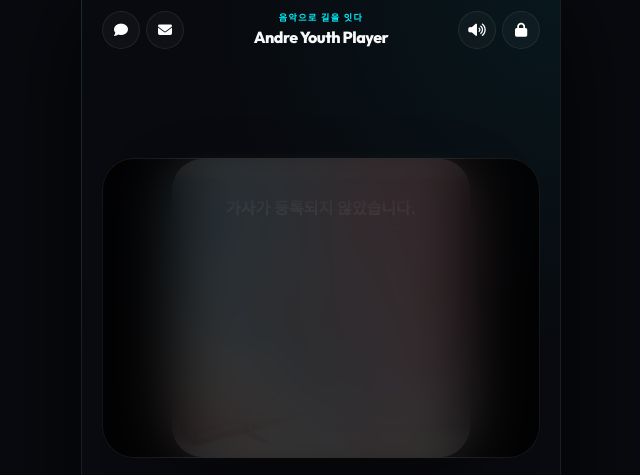
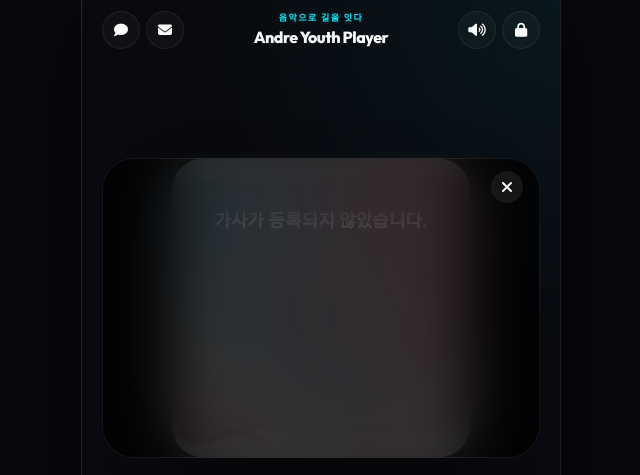
Before and after one commit to po3561/Andre_Youth_player, a plain HTML site: page index.html in a window 1280 px wide. Both pictures are taken after a click on the element 640 px from the left and 308 px from the top of the page. Shown: the top 475 px of the page, 319-959 px from the left. Drawn offline with nearby package versions, Linux system fonts and the light colour scheme; no server answers.

Commit message:
feat: improve lyrics UI (close button, larger text, prevent cutoff, better tracking)

```diff
--- a/index.css
+++ b/index.css
@@ -137,11 +137,21 @@ body {
 .lyrics-overlay {
     position: absolute; inset: 0; background: rgba(0,0,0,0.78);
     backdrop-filter: blur(30px); -webkit-backdrop-filter: blur(30px);
-    display: none; flex-direction: column; padding: 24px 14px; z-index: 10;
+    display: none; flex-direction: column; padding: 32px 14px 24px; z-index: 10;
     border-radius: 32px; border: 1px solid var(--border-glass);
 }
 .lyrics-overlay.active { display: flex; animation: fadeIn 0.4s ease; }
 @keyframes fadeIn { from { opacity: 0; transform: scale(0.95); } to { opacity: 1; transform: scale(1); } }
+
+.close-lyrics-btn {
+    position: absolute; top: 12px; right: 16px;
+    background: var(--glass-heavy); border: none; color: white;
+    width: 32px; height: 32px; border-radius: 50%;
+    font-size: 16px; cursor: pointer; display: flex;
+    align-items: center; justify-content: center; z-index: 20;
+    transition: 0.2s; backdrop-filter: blur(10px);
+}
+.close-lyrics-btn:active { transform: scale(0.9); background: rgba(255,255,255,0.2); }
 
 #lyrics-scroll {
     flex-grow: 1; overflow-y: auto; scroll-behavior: smooth;
@@ -151,16 +161,17 @@ body {
 #lyrics-scroll::-webkit-scrollbar { display: none; }
 
 .lyric-line {
-    font-size: 16px; font-weight: 700; color: rgba(255,255,255,0.18);
-    margin: 14px 0; transition: all 0.5s cubic-bezier(0.19, 1, 0.22, 1); text-align: center;
-    line-height: 1.4; filter: blur(1px);
+    font-size: 18px; font-weight: 700; color: rgba(255,255,255,0.25);
+    margin: 16px 0; transition: all 0.5s cubic-bezier(0.19, 1, 0.22, 1); text-align: center;
+    line-height: 1.5; filter: blur(0px); word-break: keep-all; word-wrap: break-word; white-space: pre-wrap;
+    padding: 0 10px;
 }
 .lyric-line.clickable { cursor: pointer; }
-.lyric-line.clickable:hover { color: rgba(255,255,255,0.8); text-shadow: 0 0 10px rgba(255,255,255,0.5); filter: blur(0px); }
-.lyric-line.near { color: rgba(255,255,255,0.55); filter: blur(0px); }
+.lyric-line.clickable:hover { color: rgba(255,255,255,0.9); text-shadow: 0 0 10px rgba(255,255,255,0.5); }
+.lyric-line.near { color: rgba(255,255,255,0.7); }
 .lyric-line.active {
     color: white; transform: scale(1.1); text-shadow: 0 0 18px var(--primary-glow);
-    filter: blur(0px); font-size: 18px;
+    font-size: 20px; font-weight: 800;
 }
 
 /* Song Info */
--- a/index.html
+++ b/index.html
@@ -59,6 +59,7 @@
                     <img src="" alt="Album Artwork" id="artwork">
                 </div>
                 <div class="lyrics-overlay" id="lyrics-overlay">
+                    <button class="close-lyrics-btn" id="btn-close-lyrics" title="가사 닫기"><i class="fa-solid fa-xmark"></i></button>
                     <div id="lyrics-scroll"></div>
                 </div>
             </div>
--- a/script.js
+++ b/script.js
@@ -433,20 +433,25 @@ $(document).ready(function () {
             sheetDragging = false;
         });
 
-        /* Album art tap → lyrics */
-        $('#album-trigger').on('click', function(e) {
-            // 가사 라인을 클릭한 경우 오버레이 토글을 막습니다.
-            if ($(e.target).closest('.lyric-line').length) {
-                return;
-            }
-            $('#lyrics-overlay').toggleClass('active');
+        /* Album art tap → lyrics open */
+        $('.album-art-wrap').on('click', function() {
+            $('#lyrics-overlay').addClass('active');
+        });
+
+        /* Lyrics close button */
+        $('#btn-close-lyrics').on('click', function(e) {
+            e.stopPropagation();
+            $('#lyrics-overlay').removeClass('active');
         });
 
         /* 가사 클릭 시 점프 */
         $(document).on('click', '.lyric-line.clickable', function(e) {
             const time = $(this).data('time');
             if (time !== undefined && !isNaN(time) && audio.duration) {
-                audio.currentTime = time;
+                const targetTime = time + 0.05; // 약간 뒤로 점프하여 확실히 활성화
+                audio.currentTime = targetTime;
+                updateLyricsSync(targetTime); // 즉각적인 UI 피드백
+
                 if (audio.paused) {
                     audio.play().then(() => {
                         $('#btn-play-pause').html('<i class="fa-solid fa-pause"></i>');
```
